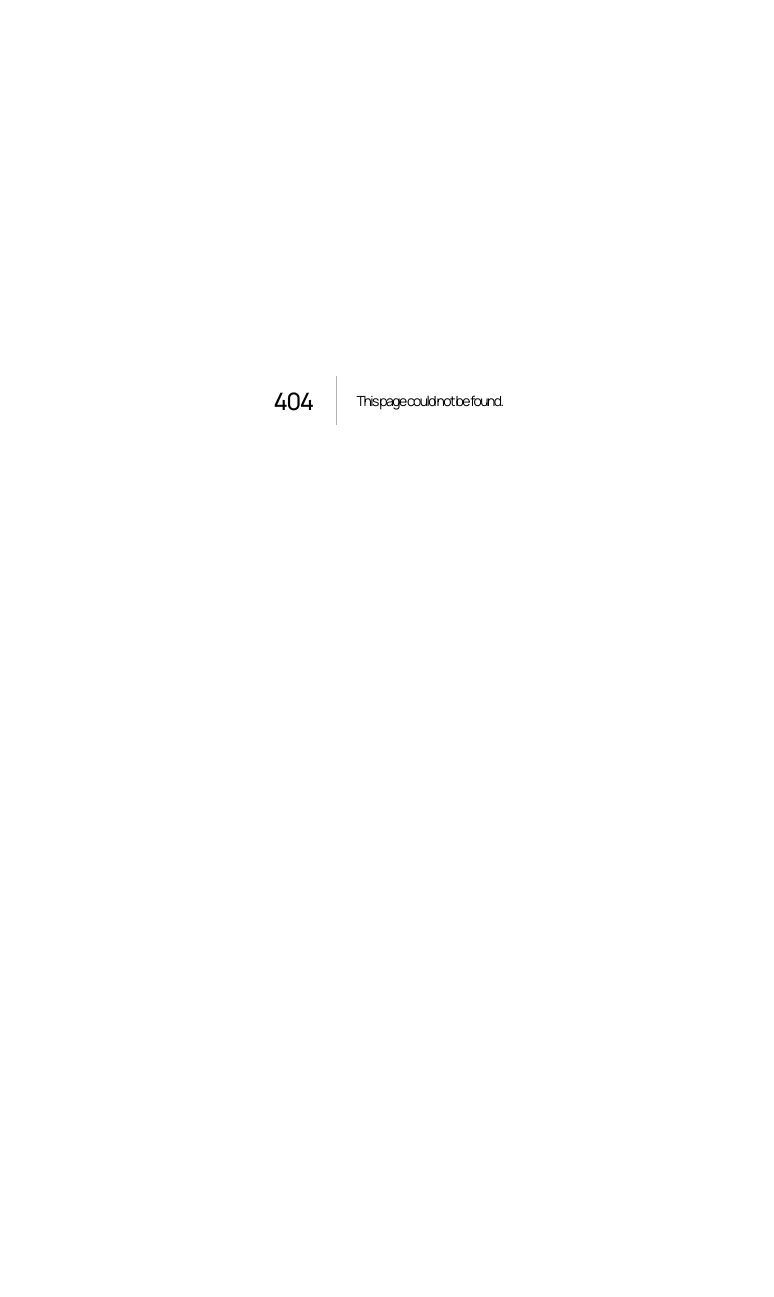
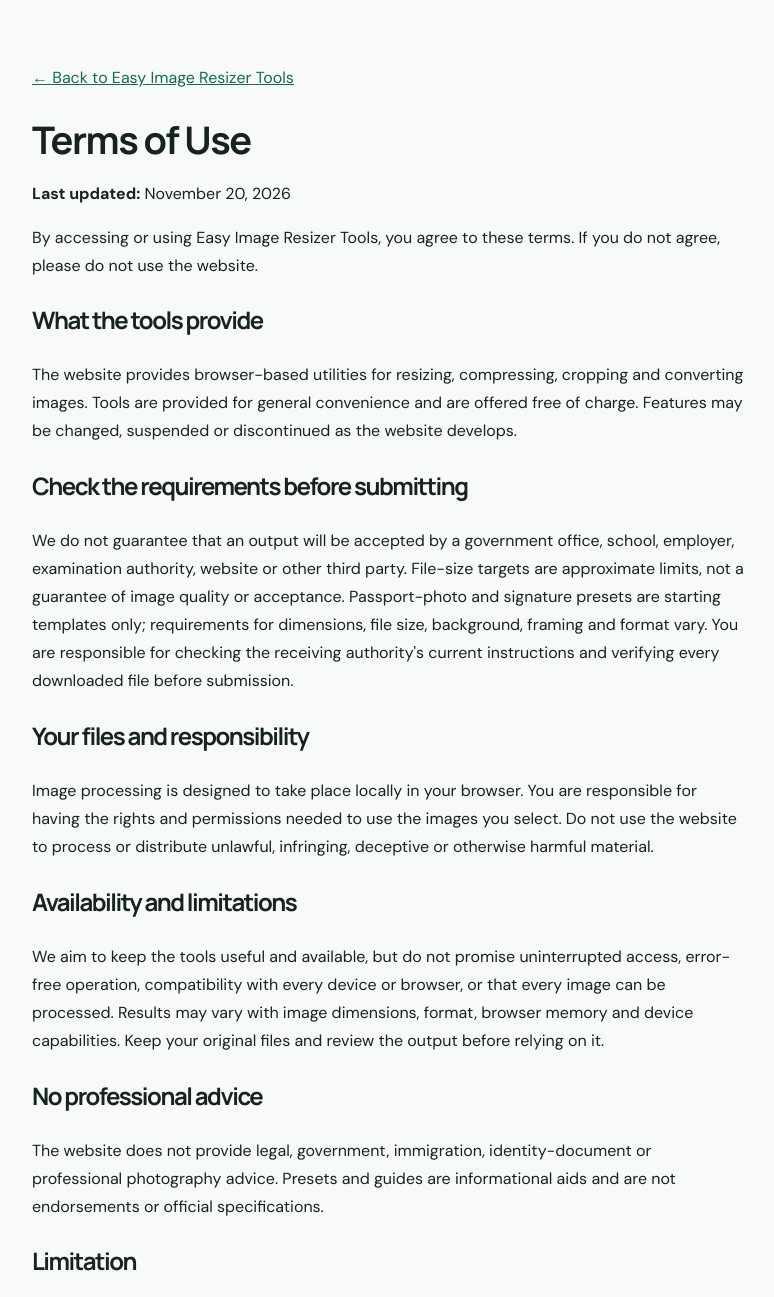
Before and after one commit to ashrafhashmi95786-sys/easy-image-resizer, a Next.js app: page /terms in a window 1280 px wide. Before the commit this address had no page. Shown: the top 1297 px of the page, without its empty margins (252-1026 px from the left). Before the commit the page ends 800 px from the top, so only its background shows below. Built offline with nearby package versions, Linux system fonts and the light colour scheme.

Commit message:
Add Terms of Use page

```diff
--- /dev/null
+++ b/app/terms/page.tsx
@@ -0,0 +1,40 @@
+import type { Metadata } from "next";
+import Link from "next/link";
+
+export const metadata: Metadata = {
+  title: "Terms of Use",
+  description: "Terms and conditions for using Easy Image Resizer Tools, including acceptable use, output limitations and important image-submission disclaimers.",
+  alternates: { canonical: "https://easyimageresizertools.com/terms" },
+  openGraph: {
+    type: "website",
+    url: "https://easyimageresizertools.com/terms",
+    siteName: "Easy Image Resizer Tools",
+    title: "Terms of Use | Easy Image Resizer Tools",
+    description: "Terms and conditions for using Easy Image Resizer Tools.",
+  },
+};
+
+export default function TermsPage() {
+  return <main style={{maxWidth:760,margin:"0 auto",padding:"64px 24px",lineHeight:1.75}}>
+    <Link href="/" style={{color:"#176b50"}}>← Back to Easy Image Resizer Tools</Link>
+    <h1 style={{fontSize:38,marginTop:28}}>Terms of Use</h1>
+    <p><strong>Last updated:</strong> November 20, 2026</p>
+    <p>By accessing or using Easy Image Resizer Tools, you agree to these terms. If you do not agree, please do not use the website.</p>
+    <h2>What the tools provide</h2>
+    <p>The website provides browser-based utilities for resizing, compressing, cropping and converting images. Tools are provided for general convenience and are offered free of charge. Features may be changed, suspended or discontinued as the website develops.</p>
+    <h2>Check the requirements before submitting</h2>
+    <p>We do not guarantee that an output will be accepted by a government office, school, employer, examination authority, website or other third party. File-size targets are approximate limits, not a guarantee of image quality or acceptance. Passport-photo and signature presets are starting templates only; requirements for dimensions, file size, background, framing and format vary. You are responsible for checking the receiving authority's current instructions and verifying every downloaded file before submission.</p>
+    <h2>Your files and responsibility</h2>
+    <p>Image processing is designed to take place locally in your browser. You are responsible for having the rights and permissions needed to use the images you select. Do not use the website to process or distribute unlawful, infringing, deceptive or otherwise harmful material.</p>
+    <h2>Availability and limitations</h2>
+    <p>We aim to keep the tools useful and available, but do not promise uninterrupted access, error-free operation, compatibility with every device or browser, or that every image can be processed. Results may vary with image dimensions, format, browser memory and device capabilities. Keep your original files and review the output before relying on it.</p>
+    <h2>No professional advice</h2>
+    <p>The website does not provide legal, government, immigration, identity-document or professional photography advice. Presets and guides are informational aids and are not endorsements or official specifications.</p>
+    <h2>Limitation</h2>
+    <p>To the extent permitted by applicable law, the website and its tools are provided without warranties of any kind. We are not responsible for rejection of submitted images, loss of data caused by your device or browser, or indirect losses arising from use of the tools. Nothing in these terms excludes liability that cannot legally be excluded.</p>
+    <h2>Changes to these terms</h2>
+    <p>We may update these terms when the website or its services change. The current version and update date will appear on this page.</p>
+    <h2>Contact</h2>
+    <p>For questions about these terms, please visit our <Link href="/contact" style={{color:"#176b50"}}>Contact page</Link>. You can also review our <Link href="/privacy-policy" style={{color:"#176b50"}}>Privacy Policy</Link>.</p>
+  </main>;
+}
```
